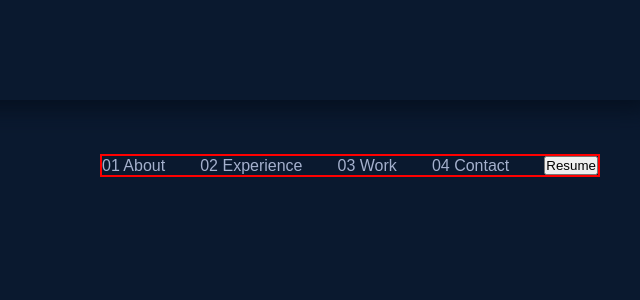
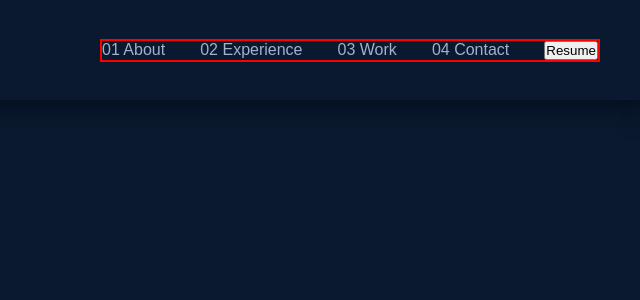
Before and after one commit to Tolkinxon/my-partfolio, a Next.js app: page / in a window 1280 px wide. Shown: the top 300 px of the page, without its empty margins (640-1280 px from the left). Built offline with nearby package versions, Linux system fonts and the light colour scheme.

Commit message:
removed svg

```diff
--- a/components/Navbar.js
+++ b/components/Navbar.js
@@ -5,15 +5,20 @@ const Navbar = () => {
   return (
     <nav className={styles.navbar}>
 
-<svg id="logo" xmlns="http://www.w3.org/2000/svg" ></svg>
-
-
 
       <div>
-        <a href='#'><span>01</span> About</a>
-        <a href='#'><span>02</span> Experience</a>
-        <a href='#'><span>03</span> Work</a>
-        <a href='#'><span>04</span> Contact</a>
+        <a href="#">
+          <span>01</span> About
+        </a>
+        <a href="#">
+          <span>02</span> Experience
+        </a>
+        <a href="#">
+          <span>03</span> Work
+        </a>
+        <a href="#">
+          <span>04</span> Contact
+        </a>
         <button>Resume</button>
       </div>
     </nav>
--- a/styles/navbar.module.css
+++ b/styles/navbar.module.css
@@ -3,6 +3,8 @@
   position: relative;
   height: 100px;
   box-shadow: 10px 10px 20px #051020;
+  display: flex;
+  align-items: center;
 }
 
 .navbar > div {
```
